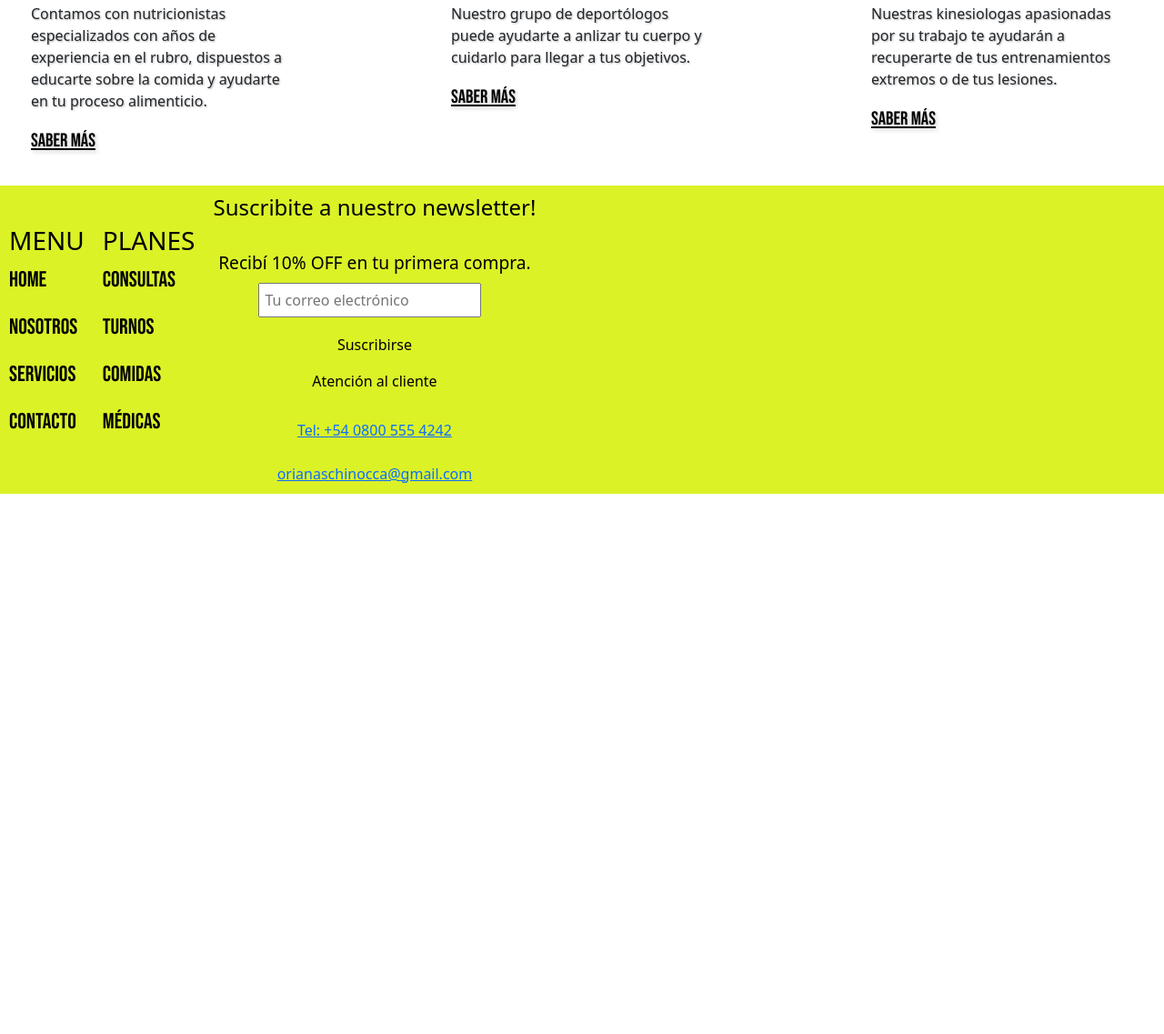
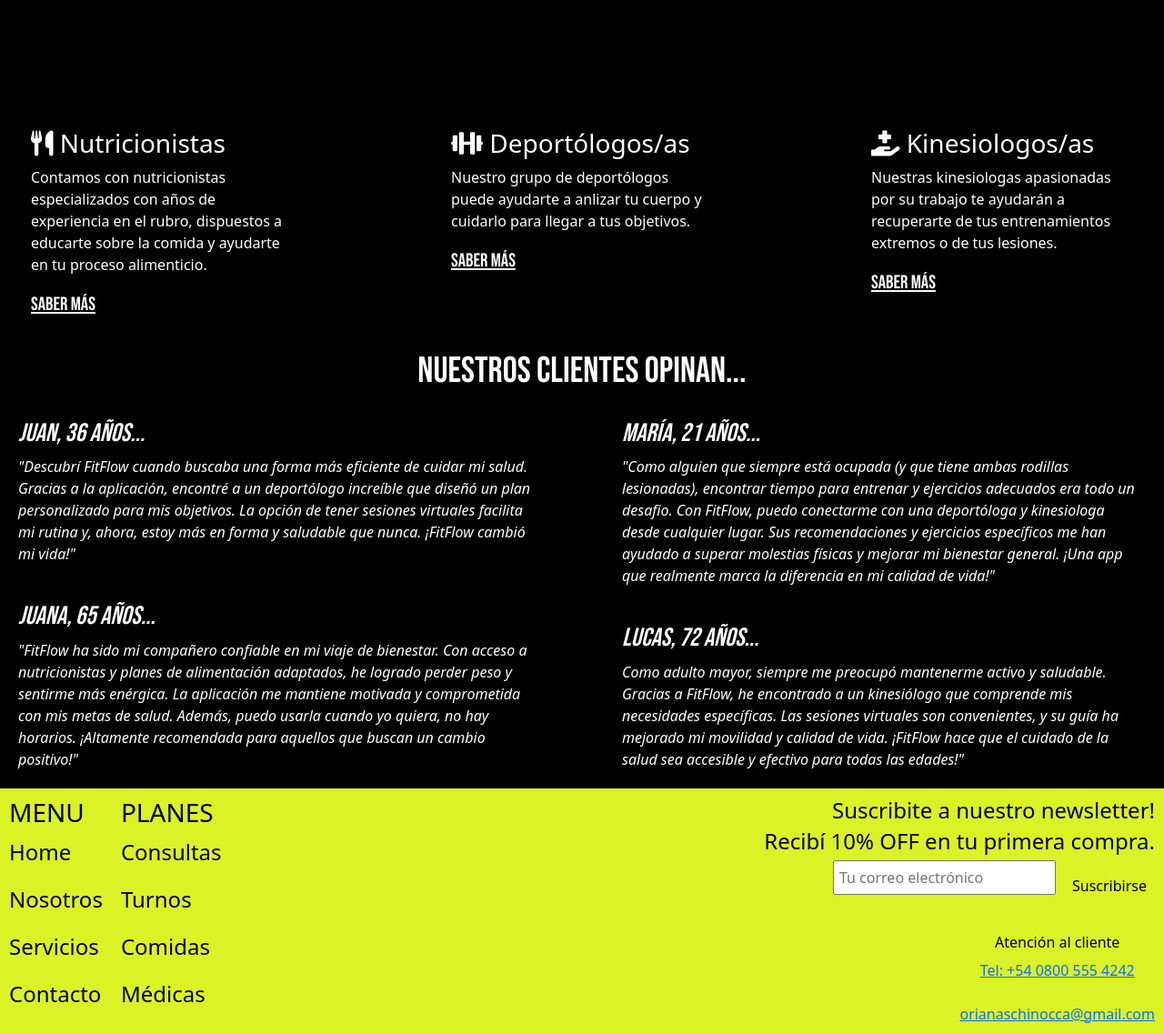
Before and after one commit to SchinoccaO/finalproyect, a plain HTML site: page index.html in a window 1280 px wide. Shown: the part 845-1982 px from the top of the page at 91% size. Before the commit the page ends 1388 px from the top, so only its background shows below. Drawn offline with nearby package versions, Linux system fonts and the light colour scheme.

Commit message:
finalizando home

```diff
--- a/css/index.css
+++ b/css/index.css
@@ -1,20 +1,31 @@
-.body{
+body{
     min-width: 250px;
     display: flex;
     flex-wrap: wrap;
-    background-color: #000
+    background-color: #000 !important
+}
+header{
+    width: 100%;
 }
 
-.icon-container{ min-width: 100px;
+.icon-container {
+    min-width: 50px; /* Ajusta el ancho según tus necesidades */
     display: flex;
-    flex-wrap: wrap;
+    align-items: center; /* Alinea verticalmente el contenido del icon-container */
+    margin-right: 20px; /* Ajusta el margen derecho según tus necesidades */
 }
+
+
+
+/* Resto de tus estilos para .nav-link, .nav.p-2, etc. */
 
 
 .main{
     background-color: #000;
 }
 /* MENU*/
+
+
 .nav-link {
     font-family: "Bebas Neue", sans-serif;
     font-weight: 500;
@@ -22,22 +33,60 @@
     font-style: normal;
     background-color: hsl(67, 89%, 55%) !important;
     color: black;
-    display: inline-block; /* Ajusta el display para que estén en línea */
+    display: inline-block;
     box-sizing: border-box;
+    display: flex;
+    text-align: left;
+    align-items: center; /* Alinea verticalmente el contenido del nav-links */
 }
-
 
 .nav.p-2 {
     background-color: #DBF227;
 }
 
 .nav-link:hover {
-    color: hsl(113, 100%, 35%); /* Corregido el valor de color al formato HSL */
+    color: hsl(113, 100%, 35%);
+}
+
+#icono1 {
+    display: inline-block;
+
+}
+h1.m-2{
+    color: #d9e2d9;
+    text-shadow: 6px 6px 2px rgba(0, 0, 0, 0.3); /* Añade sombra al texto h1 (título) */
 
 }
 
-#icono1{
-    display: inline-block;
+@keyframes mover {
+    0% {
+        transform: translateX(-100%);
+        opacity: 0;
+    }
+    100% {
+        transform: translateX(0);
+        opacity: 1;
+    }
+}
+
+h1.m-2 {
+    animation: mover 5s ease-in-out;
+    animation-delay: 0.5s;
+}
+@keyframes moverDesdeIzquierda {
+    0% {
+        transform: translateX(-100%);
+        opacity: 0;
+    }
+    100% {
+        transform: translateX(0);
+        opacity: 1;
+    }
+}
+
+.effect {
+    animation: moverDesdeIzquierda 2s ease-in-out; /* Ajusta la duración y la función de temporización según tus preferencias */
+    animation-delay: 0.5s; /* Agrega un retraso de 0.5 segundos antes de que comience la animación */
 }
 
 .m-2 {
@@ -64,98 +113,77 @@
     left: 0;
     opacity: .5;
     z-index: -1; /* Coloca el pseudo-elemento detrás del contenido */
+
 }
+figure::after {
+    content: "";
+    position: absolute;
+    bottom: 0;
+    left: 0;
+    width: 100%;
+    height: 20%; /* Ajusta la altura del difuminado según tus preferencias */
+    background: linear-gradient(to bottom, rgba(255, 255, 255, 0) 0%, rgb(0, 0, 0) 100%);
+}
+
 footer {
     width: 100%;
-    color: black; /* Cambia el color del texto a negro */
+    color: black;
     padding: 10px;
     display: flex;
-    flex-direction: column;
     background-color: #DBF227;
+    flex-direction: row; /* Cambiado a dirección de fila */
+    justify-content: space-between; /* Alinea elementos a los extremos */
 }
 
-footer div {
+.menu-plans {
     display: flex;
-    justify-content: space-around;
-    justify-content: center;
+    align-items: center; /* Alinea verticalmente al centro */
 
 }
 
-footer .item {
-    display: flex;
-    flex-direction: column;
+.menu-plans .item {
+    text-align: left;
+    margin-right: 20px;
 }
 
-footer .item p {
-    color: #000; /* Cambia el color del texto dentro de .item a negro */
-    font-family: "Bebas Neue", sans-serif;
-    font-weight: 500;
-    font-size: 12px;
-}
-
-/* Estilo para el contenedor de MENU y PLANES */
-.menu-plans {
-    display: flex;
-    justify-content: flex-start
-
-}
-
-/* Estilo para cada sección de MENU y PLANES */
-.item {
-    text-align: left;
-    margin-right: 20px; /* Ajusta el margen entre las secciones según tu preferencia */
-
-}
-
-.item a {
+.menu-plans .item a {
     font-size: 24px;
     color: rgb(0, 0, 0);
     text-decoration: none;
-    margin:none;
+    margin: none;
 }
 
-/* Estilo para los enlaces cuando se les pasa el mouse */
-.item a:hover {
+.menu-plans .item a:hover {
     color: hsl(113, 100%, 35%);
 }
 
 .newsletter {
     display: flex;
     flex-direction: column;
-    align-items: center;
+    align-items: flex-end;
+    justify-content: center; /* Alinea verticalmente al centro */
+
+
 }
 
-.newsletter h3 {
+.newsletter h3,
+.newsletter h2 {
     font-size: 1.5em;
-    margin-bottom: 10px;
-    justify-content: flex-start;
-}
-
-.newsletter h2 {
-    font-size: 1.2em;
-    margin-bottom: 10px;
-
+    margin-bottom: 5px;
 }
 
 .subscribe-box {
     display: flex;
-    justify-content: space-between;
-    align-items: center;
-    flex-direction: column;
-    padding:1px;
+    align-items: flex-end;
+    padding: 1px;
 }
 
 .subscribe-input {
-    flex-grow: 1;
     padding: 5px;
     margin-right: 10px;
     margin-bottom: 10px;
-
 }
 
-h6 {
-    margin-top: 10px;
-}
 .subscribe-button {
     padding: 8px;
     background-color: hsl(67, 89%, 55%);
@@ -163,6 +191,20 @@
     border: none;
     cursor: pointer;
 }
+
+/* Estilo para la sección de atención al cliente */
+.atencioncliente {
+    display: flex;
+    flex-direction: column;
+    align-items: center;
+    justify-content: center;
+    margin-top: auto; /* Mueve el elemento al final del contenedor flex */
+    text-align: center;
+    margin-top: auto;
+}
+
+
+
 .cards-servicios .card {
     width: 25%;
     padding: 10px;
@@ -178,10 +220,12 @@
 /* Otros estilos para el contenido de la tarjeta (ajustar según sea necesario) */
 .cards-servicios .card h3 {
     text-shadow: 1px 1px 2px rgba(0, 0, 0, 0.3); /* Añade sombra al texto h3 (título) */
+    color: white;
 }
 
 .cards-servicios .card p {
     text-shadow: 1px 1px 2px rgba(0, 0, 0, 0.3); /* Añade sombra al texto del párrafo */
+    color: white;
 }
 
 /* Otros estilos para la tarjeta según sea necesario */
@@ -194,7 +238,7 @@
 }
 .saber-mas {
     font-family: "Bebas Neue", sans-serif;
-    color: hsl(0, 0%, 0%);
+    color: hsl(0, 0%, 100%);
     font-size: 1.3em;
     cursor: pointer;
     transition: color 0.3s ease; /* Añade transición al cambio de color */
@@ -212,3 +256,75 @@
     text-align: left;
     margin-top: 0; /* Elimina el espacio arriba si es necesario */
 }
+
+
+
+/************************************************************************* section 2: clientes*****/
+
+
+
+
+/* Estilo para la sección de opiniones de clientes */
+
+.opiniones-clientes h1 {
+    color: white;
+    text-align: center;
+    font-family: "Bebas Neue", sans-serif !important;
+}
+
+/* Estilo para la primera opinión */
+.cliente {
+    color: white;
+    width: 45%; /* Ajusta el ancho según tus preferencias */
+    margin: 20px; /* Ajusta el margen según tus preferencias */
+    box-sizing: border-box;
+    float: left; /* Hace que el elemento flote a la izquierda */
+    font-style: italic
+}
+
+.cliente h3 {
+    color: white;
+    font-family: "Bebas Neue", sans-serif;
+
+}
+
+.cliente p {
+    color: white;
+    width: 100%; /* Ajusta el ancho según tus preferencias */
+    margin: 20px; /* Ajusta el margen según tus preferencias */
+    box-sizing: border-box;
+    float: left; /* Hace que el elemento flote a la izquierda */
+    font-style: italic;
+}
+
+/* Estilo para la segunda opinión */
+.cliente-izq {
+    color: rgb(255, 255, 255);
+    width: 45%; /* Ajusta el ancho según tus preferencias */
+    margin: 20px; /* Ajusta el margen según tus preferencias */
+    box-sizing: border-box;
+    float: right; /* Hace que el elemento flote a la derecha */
+    font-style: italic;
+}
+
+.cliente-izq h3 {
+    color: white;
+    font-family: "Bebas Neue", sans-serif;
+}
+
+.cliente-izq p {
+    color: white;
+    width: 100%; /* Ajusta el ancho según tus preferencias */
+    margin: 20px; /* Ajusta el margen según tus preferencias */
+    box-sizing: border-box;
+    float: right; /* Hace que el elemento flote a la derecha */
+    font-style: italic;
+}
+
+
+.cliente p,
+.cliente-izq p {
+    font-size: 1em; /* Tamaño del párrafo */
+    line-height: 1.5; /* Espaciado entre líneas del párrafo */
+    margin: 0; /* Elimina el margen predeterminado para el párrafo */
+}
--- a/index.html
+++ b/index.html
@@ -24,16 +24,15 @@
 <body>
     <header>
         <nav class="nav p-2">
-            <div class="icon-container">
-                <svg xmlns="http://www.w3.org/2000/svg" width="40" height="50" fill="black" class="bi bi-brilliance" viewBox="0 0 16 16">
-                    <path d="M8 16A8 8 0 1 1 8 0a8 8 0 0 1 0 16M1 8a7 7 0 0 0 7 7 3.5 3.5 0 1 0 0-7 3.5 3.5 0 1 1 0-7 7 7 0 0 0-7 7"/>
-                </svg>
+            <div class="icon-container effect">
+                <i class="fa-solid fa-heart-pulse fa-4x""></i>
+
             </div>
 
-            <a class="nav-link" href="./index.html">Home</a>
-            <a class="nav-link" href="./html/nosotros.html">Nosotros</a>
-            <a class="nav-link" href="./html/servicios.html">Servicios</a>
-            <a class="nav-link" href="./html/contacto.html">Contacto</a>
+            <a class="nav-link effect" href="./index.html">Home</a>
+            <a class="nav-link effect" href="./html/nosotros.html">Nosotros</a>
+            <a class="nav-link effect" href="./html/servicios.html">Servicios</a>
+            <a class="nav-link effect" href="./html/contacto.html">Contacto</a>
         </nav>
 
     </header>
@@ -43,7 +42,9 @@
             <h1 class="m-2">UNA
                 NUEVA
                 FORMA DE
-                ENTRENAR</h1>
+                ENTRENAR
+
+            </h1>
 
                             <figure style="margin: 20;" id="entrenamiento">
         </section>
@@ -66,16 +67,62 @@
                 </p>
                 <a href="kinesiologs" class="saber-mas">Saber más</a>
             </div>
+        </section>
 
-</body>
+        <section class="opiniones-clientes">
+            <h1>Nuestros clientes opinan...</h1>
+            <div class="cliente">
+                <h3>Juan, 36 años...</h3>
+                <p>
+                    "Descubrí FitFlow cuando buscaba una forma más eficiente de cuidar mi salud.
+                    Gracias a la aplicación, encontré a un deportólogo increíble que diseñó un plan
+                    personalizado para mis objetivos. La opción de tener sesiones virtuales facilita mi rutina y, ahora, estoy más en forma y saludable que nunca.
+                    ¡FitFlow cambió mi vida!"
+                </p>
+            </div>
+            <div class="cliente-izq">
+                <h3>María, 21 años...</h3>
+                <p>
+                    "Como alguien que siempre está ocupada (y que tiene ambas rodillas lesionadas), encontrar tiempo para entrenar y ejercicios adecuados era todo un desafio.
+                    Con FitFlow, puedo conectarme con una deportóloga y kinesiologa desde cualquier lugar.
+                    Sus recomendaciones y ejercicios específicos me han ayudado a superar molestias físicas y mejorar mi bienestar general.
+                    ¡Una app que realmente marca la diferencia en mi calidad de vida!"
+                </p>
+            </div>
+            <div class="cliente">
+                <h3>Juana, 65 años...</h3>
+                <p>
+                    "FitFlow ha sido mi compañero confiable en mi viaje de bienestar. Con acceso a nutricionistas y planes de alimentación adaptados, he logrado perder peso y sentirme más enérgica.
+                    La aplicación me mantiene motivada y comprometida con mis metas de salud. Además, puedo usarla cuando yo quiera, no hay horarios.
+                    ¡Altamente recomendada para aquellos que buscan un cambio positivo!"
+                </p>
+            </div>
+            <div class="cliente-izq">
+                <h3>Lucas, 72 años...</h3>
+                <p>
+                    Como adulto mayor, siempre me preocupó mantenerme activo y saludable. Gracias a FitFlow, he encontrado a un kinesiólogo que comprende mis necesidades específicas.
+                    Las sesiones virtuales son convenientes, y su guía ha mejorado mi movilidad y calidad de vida. ¡FitFlow hace que el cuidado de la salud sea accesible y efectivo para todas las edades!"
+                </p>
+            </div>
         </section>
 
 
         </section>
 
     </main>
-    <footer id="piedepagina">
-        <!-- pie de página -->
+
+
+
+
+
+
+
+
+
+
+
+
+    <footer>
         <div class="menu-plans">
             <div class="item">
                 <h3>MENU</h3>
@@ -84,6 +131,7 @@
                 <p><a href="./html/servicios.html">Servicios</a></p>
                 <p><a href="./html/contacto.html">Contacto</a></p>
             </div>
+
             <div class="item">
                 <h3>PLANES</h3>
                 <p><a href="./html/contacto.html">Consultas</a></p>
@@ -91,16 +139,23 @@
                 <p><a href="#">Comidas</a></p>
                 <p><a href="#">Médicas</a></p>
             </div>
-            <div class="newsletter">
-                <h3>Suscribite a nuestro newsletter!</h3><br><h2>Recibí 10% OFF en tu primera compra.</h2>
+        </div>
 
-                <div class="subscribe-box">
-                    <input type="email" class="subscribe-input" placeholder="Tu correo electrónico">
-                    <button class="subscribe-button">Suscribirse</button>
-                </div>
-                <h6>Atención al cliente </h6> <br>
-                <a href="+54 0800 555 4242">Tel: +54 0800 555 4242
-                </a>
+        <div class="newsletter">
+            <h3>Suscribite a nuestro newsletter!</h3>
+            <h2>Recibí 10% OFF en tu primera compra.</h2>
+
+            <div class="subscribe-box">
+                <input type="email" class="subscribe-input" placeholder="Tu correo electrónico">
+                <button class="subscribe-button">Suscribirse</button>
+            </div>
+            <div class="atencioncliente">
+                <h6>Atención al cliente</h6>
+                <a href="+54 0800 555 4242">Tel: +54 0800 555 4242</a>
                 <br>
-                <a href="mailto: orianaschinocca@gmail.com">orianaschinocca@gmail.com</a>
+                <a href="mailto:orianaschinocca@gmail.com">orianaschinocca@gmail.com</a>
             </div>
+    </footer>
+
+    </body>
+</html
```
